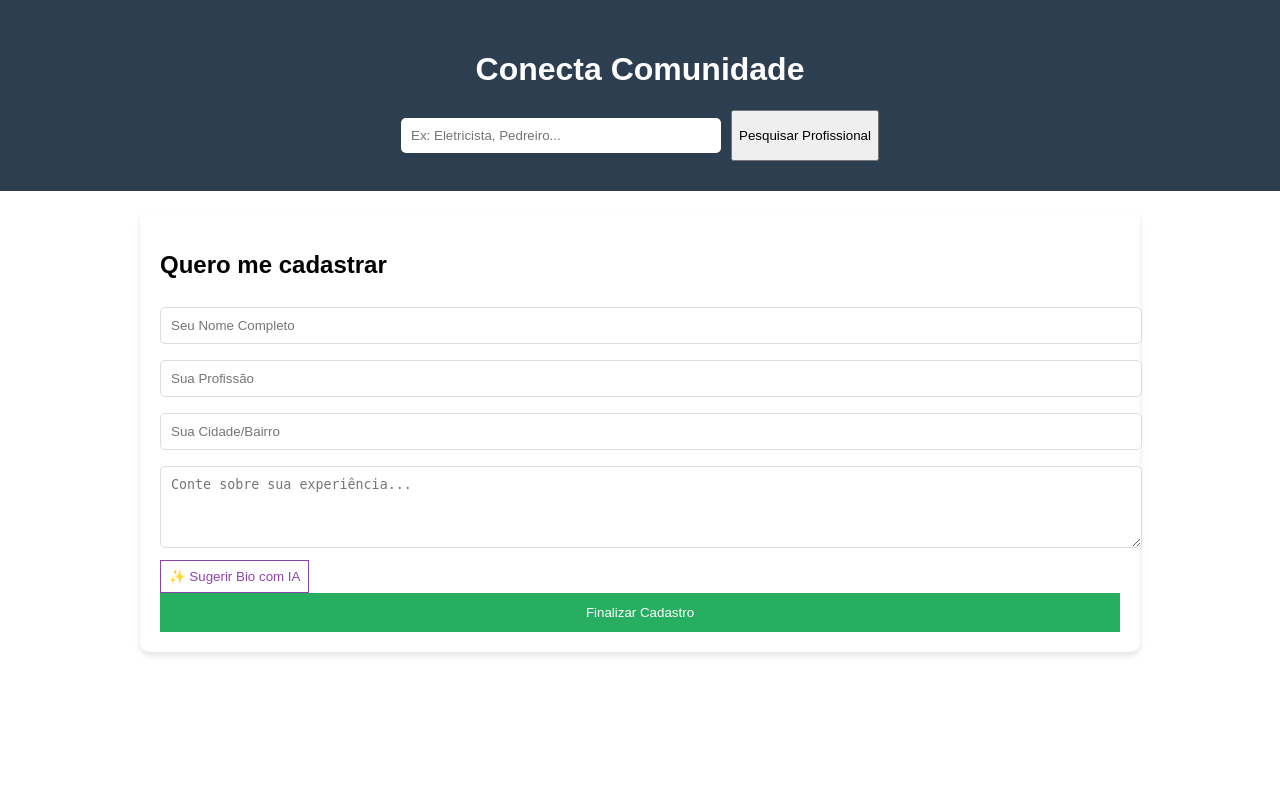
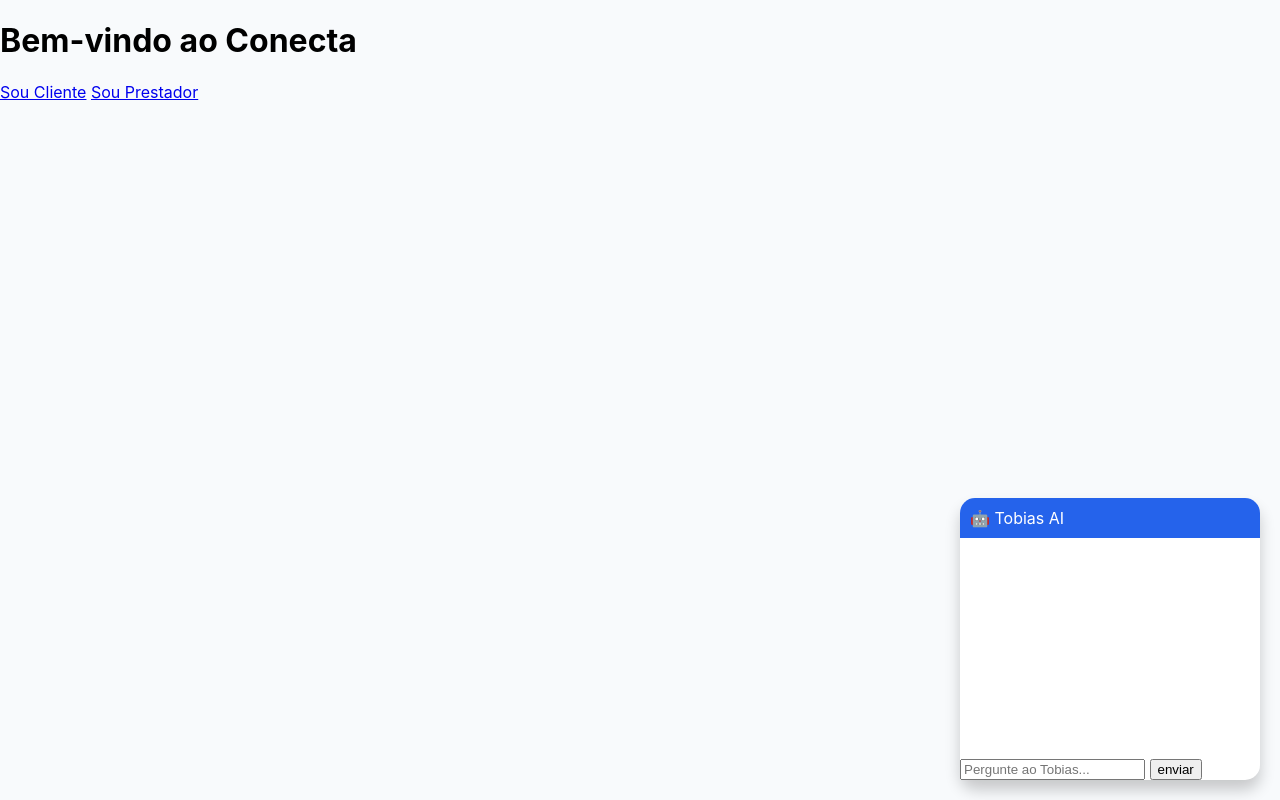
Before and after one commit to jonasmateus-ui/SITE-DE-CADASTRO-DE-PRESTADORES, a Flask app: page / in a window 1280 px wide. Run offline with Flask 3, Linux system fonts and the light colour scheme.

Commit message:
Sistema completo com login e Tobias IA

```diff
--- a/app.py
+++ b/app.py
@@ -1,11 +1,13 @@
-from flask import Flask, render_template, request, redirect, url_for, jsonify
+from flask import Flask, render_template, request, redirect, url_for, jsonify, session
 import sqlite3
 import google.generativeai as genai
 import os
 
 app = Flask(__name__)
+app.secret_key = 'ads_unicid_projeto'  # Necessário para usar session (login)
 
-# CONFIGURAÇÃO DA IA
+# --- CONFIGURAÇÃO DO TOBIAS (IA) ---
+# Se a chave der erro, gere uma nova no Google AI Studio
 CHAVE_IA = "AIzaSyBQbI2tl15wUq7rEALxGe0RXNGCelUeWF8"
 genai.configure(api_key=CHAVE_IA)
 
@@ -14,24 +16,44 @@ DB_PATH = "dados.db"
 def init_db():
     conn = sqlite3.connect(DB_PATH)
     cursor = conn.cursor()
-    cursor.execute('''
-        CREATE TABLE IF NOT EXISTS prestadores (
-            id INTEGER PRIMARY KEY AUTOINCREMENT,
-            nome TEXT NOT NULL,
-            servico TEXT NOT NULL,
-            local TEXT NOT NULL,
-            bio TEXT
-        )
-    ''')
+    # Tabela de Prestadores (com Raio e Contato)
+    cursor.execute('''CREATE TABLE IF NOT EXISTS prestadores (
+        id INTEGER PRIMARY KEY AUTOINCREMENT,
+        nome TEXT, email TEXT, senha TEXT,
+        contato TEXT, profissao TEXT, bairro TEXT,
+        raio INTEGER, bio TEXT)''')
+    # Tabela de Clientes
+    cursor.execute('''CREATE TABLE IF NOT EXISTS clientes (
+        id INTEGER PRIMARY KEY AUTOINCREMENT,
+        nome TEXT, email TEXT, senha TEXT)''')
+    # Tabela de Contratações
+    cursor.execute('''CREATE TABLE IF NOT EXISTS contratacoes (
+        id INTEGER PRIMARY KEY AUTOINCREMENT,
+        cliente_id INTEGER, prestador_id INTEGER)''')
     conn.commit()
     conn.close()
 
 init_db()
 
+# --- ROTAS DE NAVEGAÇÃO (ABRIR PÁGINAS) ---
+
 @app.route('/')
 def index():
-    sucesso = request.args.get('sucesso', '')
-    return render_template("index.html", sucesso=sucesso)
+    return render_template("index.html", nome_usuario=session.get('nome'))
+
+@app.route('/login')
+def login():
+    return render_template("login.html")
+
+@app.route('/cadastro_cliente')
+def cadastro_cliente():
+    return render_template("cadastro_cliente.html")
+
+@app.route('/cadastro_prestador')
+def cadastro_prestador():
+    return render_template("cadastro_prestador.html")
+
+# --- SISTEMA DE BUSCA (ABRE EM NOVA PÁGINA) ---
 
 @app.route('/pesquisar')
 def pesquisar():
@@ -39,43 +61,84 @@ def pesquisar():
     conn = sqlite3.connect(DB_PATH)
     conn.row_factory = sqlite3.Row
     cursor = conn.cursor()
-
-    if busca:
-        query = "SELECT * FROM prestadores WHERE nome LIKE ? OR servico LIKE ?"
-        cursor.execute(query, (f'%{busca}%', f'%{busca}%'))
-    else:
-        cursor.execute("SELECT * FROM prestadores")
-
+    # Busca por Nome, Bairro ou Profissão
+    query = "SELECT * FROM prestadores WHERE nome LIKE ? OR bairro LIKE ? OR profissao LIKE ?"
+    cursor.execute(query, (f'%{busca}%', f'%{busca}%', f'%{busca}%'))
     prestadores = cursor.fetchall()
     conn.close()
     return render_template("resultados.html", prestadores=prestadores, busca=busca)
 
-@app.route('/cadastrar', methods=['POST'])
-def cadastrar():
+# --- LÓGICA DE SALVAMENTO E LOGIN ---
+
+@app.route('/salvar_prestador', methods=['POST'])
+def salvar_prestador():
+    dados = (
+        request.form.get('nome'), request.form.get('email'), request.form.get('senha'),
+        request.form.get('contato'), request.form.get('profissao'),
+        request.form.get('bairro'), request.form.get('raio'), request.form.get('bio')
+    )
+    conn = sqlite3.connect(DB_PATH)
+    cursor = conn.cursor()
+    cursor.execute('''INSERT INTO prestadores (nome, email, senha, contato, profissao, bairro, raio, bio)
+                      VALUES (?, ?, ?, ?, ?, ?, ?, ?)''', dados)
+    conn.commit()
+    conn.close()
+    return redirect(url_for('login'))
+
+@app.route('/salvar_cliente', methods=['POST'])
+def salvar_cliente():
     nome = request.form.get('nome')
-    servico = request.form.get('servico')
-    local = request.form.get('local')
-    bio = request.form.get('bio')
-    if nome and servico:
-        conn = sqlite3.connect(DB_PATH)
-        cursor = conn.cursor()
-        cursor.execute('INSERT INTO prestadores (nome, servico, local, bio) VALUES (?, ?, ?, ?)', (nome, servico, local, bio))
-        conn.commit()
-        conn.close()
-        return redirect(url_for('index', sucesso='true'))
-    return redirect(url_for('index'))
+    email = request.form.get('email')
+    senha = request.form.get('senha')
+    conn = sqlite3.connect(DB_PATH)
+    cursor = conn.cursor()
+    cursor.execute('INSERT INTO clientes (nome, email, senha) VALUES (?, ?, ?)', (nome, email, senha))
+    conn.commit()
+    conn.close()
+    return redirect(url_for('login'))
 
-@app.route('/gerar_bio', methods=['POST'])
-def gerar_bio():
+@app.route('/login_validar', methods=['POST'])
+def login_validar():
+    email = request.form.get('email')
+    senha = request.form.get('senha')
+    conn = sqlite3.connect(DB_PATH)
+    conn.row_factory = sqlite3.Row
+    cursor = conn.cursor()
+
+    # Tenta Cliente
+    cursor.execute('SELECT * FROM clientes WHERE email = ? AND senha = ?', (email, senha))
+    user = cursor.fetchone()
+    if user:
+        session['user_id'], session['nome'] = user['id'], user['nome']
+        return redirect(url_for('index'))
+
+    # Tenta Prestador
+    cursor.execute('SELECT * FROM prestadores WHERE email = ? AND senha = ?', (email, senha))
+    user = cursor.fetchone()
+    if user:
+        session['user_id'], session['nome'] = user['id'], user['nome']
+        return redirect(url_for('index'))
+
+    return "Erro: Usuário ou senha inválidos."
+
+# --- ASSISTENTE TOBIAS (IA) ---
+
+@app.route('/tobias', methods=['POST'])
+def chat_tobias():
     try:
         dados = request.get_json()
-        servico = dados.get('servico')
+        pergunta = dados.get('mensagem')
         model = genai.GenerativeModel('gemini-pro')
-        prompt = f"Escreva uma bio profissional curta e vendedora para um {servico} autônomo."
+        prompt = f"Você é o Tobias, assistente do site Conecta. Responda curto: {pergunta}. Se quiserem profissional, peça o bairro."
         response = model.generate_content(prompt)
-        return jsonify({"bio_sugerida": response.text})
+        return jsonify({"resposta": response.text})
     except Exception as e:
-        return jsonify({"erro": str(e)}), 500
+        return jsonify({"resposta": "Tobias está descansando. Tente logo mais!"}), 500
+
+@app.route('/logout')
+def logout():
+    session.clear()
+    return redirect(url_for('index'))
 
 if __name__ == '__main__':
     app.run(debug=True)
--- a/static/style.css
+++ b/static/style.css
@@ -1,25 +1,22 @@
-:root { --primary: #2c3e50; --ia-color: #8e44ad; --success: #27ae60; }
-body { font-family: sans-serif; margin: 0; padding: 0; }
-.container { max-width: 1000px; margin: 0 auto; padding: 20px; }
-header { background: var(--primary); color: white; padding: 30px; text-align: center; }
-
-.search-box { display: flex; gap: 10px; justify-content: center; margin-top: 15px; }
-.search-box input { padding: 10px; width: 300px; border-radius: 5px; border: none; }
-
-.card { background: white; padding: 20px; border-radius: 10px; box-shadow: 0 4px 6px rgba(0,0,0,0.1); }
-input, textarea { width: 100%; padding: 10px; margin: 8px 0; border: 1px solid #ddd; border-radius: 5px; }
+:root { --main: #2563eb; --accent: #8b5cf6; }
+body { font-family: 'Inter', sans-serif; margin: 0; background: #f8fafc; }
 
 /* EFEITO DE MOVIMENTO NOS CARDS */
-.lista-grids { display: flex; flex-wrap: wrap; gap: 20px; justify-content: center; margin-top: 30px; }
+.lista-grids { display: flex; flex-wrap: wrap; gap: 20px; justify-content: center; }
 .prestador-card {
-    background: white; width: 250px; padding: 20px; border-radius: 12px;
-    box-shadow: 0 4px 10px rgba(0,0,0,0.1); border-top: 4px solid var(--ia-color);
-    transition: transform 0.3s ease, box-shadow 0.3s ease; cursor: pointer;
+    background: white; width: 260px; padding: 20px; border-radius: 12px;
+    box-shadow: 0 4px 6px -1px rgba(0,0,0,0.1);
+    transition: all 0.3s ease; /* Suaviza o movimento */
 }
 .prestador-card:hover {
-    transform: translateY(-10px);
-    box-shadow: 0 12px 20px rgba(0,0,0,0.2);
+    transform: translateY(-10px) scale(1.05); /* Efeito de pulo */
+    box-shadow: 0 20px 25px -5px rgba(0,0,0,0.1);
 }
 
-.btn-salvar { background: var(--success); color: white; border: none; padding: 12px; width: 100%; cursor: pointer; }
-.btn-ia { border: 1px solid var(--ia-color); color: var(--ia-color); background: none; padding: 8px; cursor: pointer; }
+/* CHAT FLUTUANTE ESTILO MODERNO */
+.chat-container {
+    position: fixed; bottom: 20px; right: 20px; width: 300px;
+    background: white; border-radius: 15px; box-shadow: 0 10px 15px rgba(0,0,0,0.2);
+}
+.chat-header { background: var(--main); color: white; padding: 10px; border-radius: 15px 15px 0 0; }
+.chat-body { height: 200px; overflow-y: auto; padding: 10px; font-size: 14px; }
--- a/templates/index.html
+++ b/templates/index.html
@@ -2,50 +2,41 @@
 <html lang="pt-br">
 <head>
     <meta charset="UTF-8">
-    <title>Conecta Comunidade - Cadastro</title>
+    <title>Conecta Comunidade</title>
     <link rel="stylesheet" href="{{ url_for('static', filename='style.css') }}">
 </head>
 <body>
-    <header>
-        <h1>Conecta Comunidade</h1>
-        <form action="/pesquisar" method="GET" class="search-box" target="_blank">
-            <input type="text" name="busca" placeholder="Ex: Eletricista, Pedreiro...">
-            <button type="submit">Pesquisar Profissional</button>
-        </form>
-    </header>
+    <div class="hero">
+        <h1>Bem-vindo ao Conecta</h1>
+        <div class="opcoes-acesso">
+            <a href="/login_cliente" class="btn-principal">Sou Cliente</a>
+            <a href="/login_prestador" class="btn-secundario">Sou Prestador</a>
+        </div>
+    </div>
 
-    <main class="container">
-        {% if sucesso == 'true' %}
-        <div class="card-sucesso"><h2>✅ Cadastrado com Sucesso!</h2></div>
-        {% endif %}
-
-        <section class="card">
-            <h2>Quero me cadastrar</h2>
-            <form action="/cadastrar" method="POST">
-                <input type="text" name="nome" required placeholder="Seu Nome Completo">
-                <input type="text" id="servico_input" name="servico" required placeholder="Sua Profissão">
-                <input type="text" name="local" required placeholder="Sua Cidade/Bairro">
-                <textarea id="bio_input" name="bio" rows="4" placeholder="Conte sobre sua experiência..."></textarea>
-                <button type="button" class="btn-ia" onclick="gerarBioComIA()">✨ Sugerir Bio com IA</button>
-                <button type="submit" class="btn-salvar">Finalizar Cadastro</button>
-            </form>
-        </section>
-    </main>
+    <div id="chat-tobias" class="chat-container">
+        <div class="chat-header">🤖 Tobias AI</div>
+        <div id="chat-mensagens" class="chat-body"></div>
+        <div class="chat-input">
+            <input type="text" id="msg-input" placeholder="Pergunte ao Tobias...">
+            <button onclick="enviarParaTobias()">enviar</button>
+        </div>
+    </div>
 
     <script>
-        async function gerarBioComIA() {
-            const servico = document.getElementById('servico_input').value;
-            const bioInput = document.getElementById('bio_input');
-            if (!servico) { alert("Digite a profissão!"); return; }
-            try {
-                const response = await fetch('/gerar_bio', {
-                    method: 'POST',
-                    headers: {'Content-Type': 'application/json'},
-                    body: JSON.stringify({ servico: servico })
-                });
-                const data = await response.json();
-                bioInput.value = data.bio_sugerida || "Erro na IA";
-            } catch (e) { alert("Erro de conexão"); }
+        async function enviarParaTobias() {
+            const input = document.getElementById('msg-input');
+            const box = document.getElementById('chat-mensagens');
+            box.innerHTML += `<p><b>Você:</b> ${input.value}</p>`;
+
+            const res = await fetch('/tobias', {
+                method: 'POST',
+                headers: {'Content-Type': 'application/json'},
+                body: JSON.stringify({ mensagem: input.value })
+            });
+            const data = await res.json();
+            box.innerHTML += `<p><b>Tobias:</b> ${data.resposta}</p>`;
+            input.value = '';
         }
     </script>
 </body>
```
Also changed, not shown: templates/cadastro_cliente.html (added, +22 -0 lines), templates/cadastro_prestador.html (added, +27 -0 lines), templates/login.html (added, +24 -0 lines), templates/resultados.html (+8 -12 lines).
